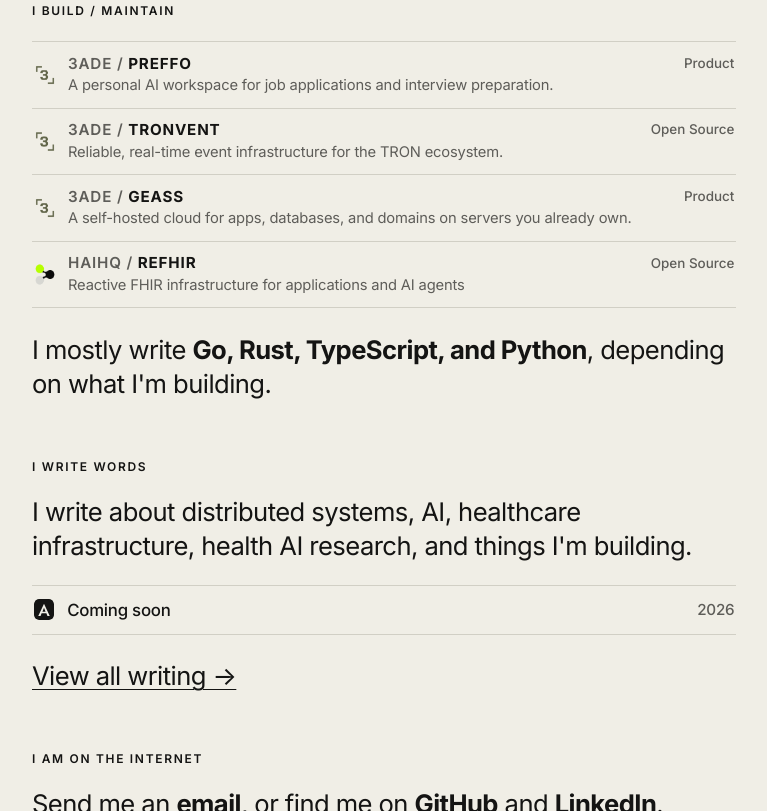
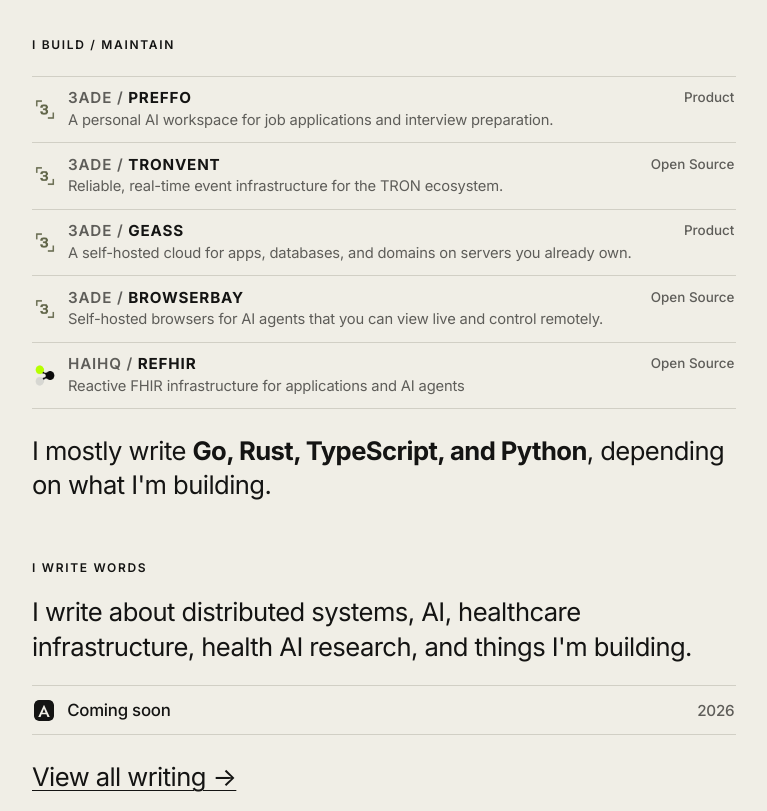
Before and after one commit to degoke/adegoke, a website: page public/index.html in a window 1280 px wide. Shown: the part 722-1533 px from the top of the page, without its empty margins (256-1023 px from the left). Drawn offline with Linux system fonts and the light colour scheme.

Commit message:
Add BrowserBay to projects and change title to software engineer
List 3ADE / BrowserBay in the build / maintain section and use "software engineer" in the home intro.

```diff
--- a/public/index.html
+++ b/public/index.html
@@ -145,7 +145,7 @@
       </header>
 
       <h1 class="copy">
-        I'm Adegoke, a product engineer working across
+        I'm Adegoke, a software engineer working across
         <strong>distributed systems, infrastructure, applied AI, and health AI research.</strong>
       </h1>
 
@@ -243,6 +243,31 @@
             </a>
           </li>
           <li>
+            <a
+              class="project"
+              href="https://browserbay.3adelabs.com"
+              target="_blank"
+              rel="noreferrer"
+            >
+              <img
+                class="project-icon"
+                src="./images/marks/3ade.png?v=2"
+                alt=""
+                width="22"
+                height="22"
+              />
+              <span class="repo">
+                <span class="org">3ADE</span>
+                <span class="slash">/</span>
+                <span class="name">BrowserBay</span>
+              </span>
+              <span class="kind">Open Source</span>
+              <span class="project-desc">
+                Self-hosted browsers for AI agents that you can view live and control remotely.
+              </span>
+            </a>
+          </li>
+          <li>
             <a class="project" href="https://haihq.org/refhir" target="_blank" rel="noreferrer">
               <img
                 class="project-icon"
```
